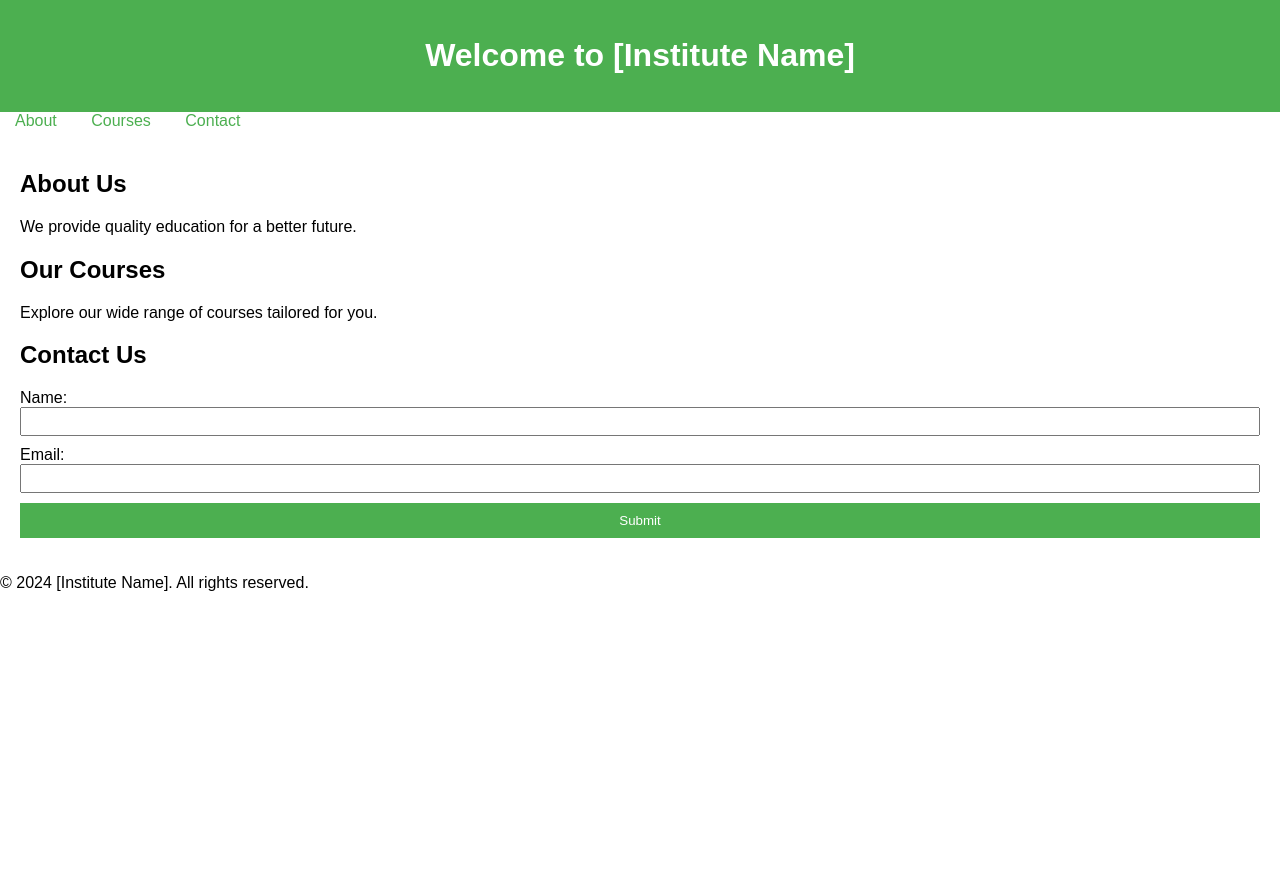
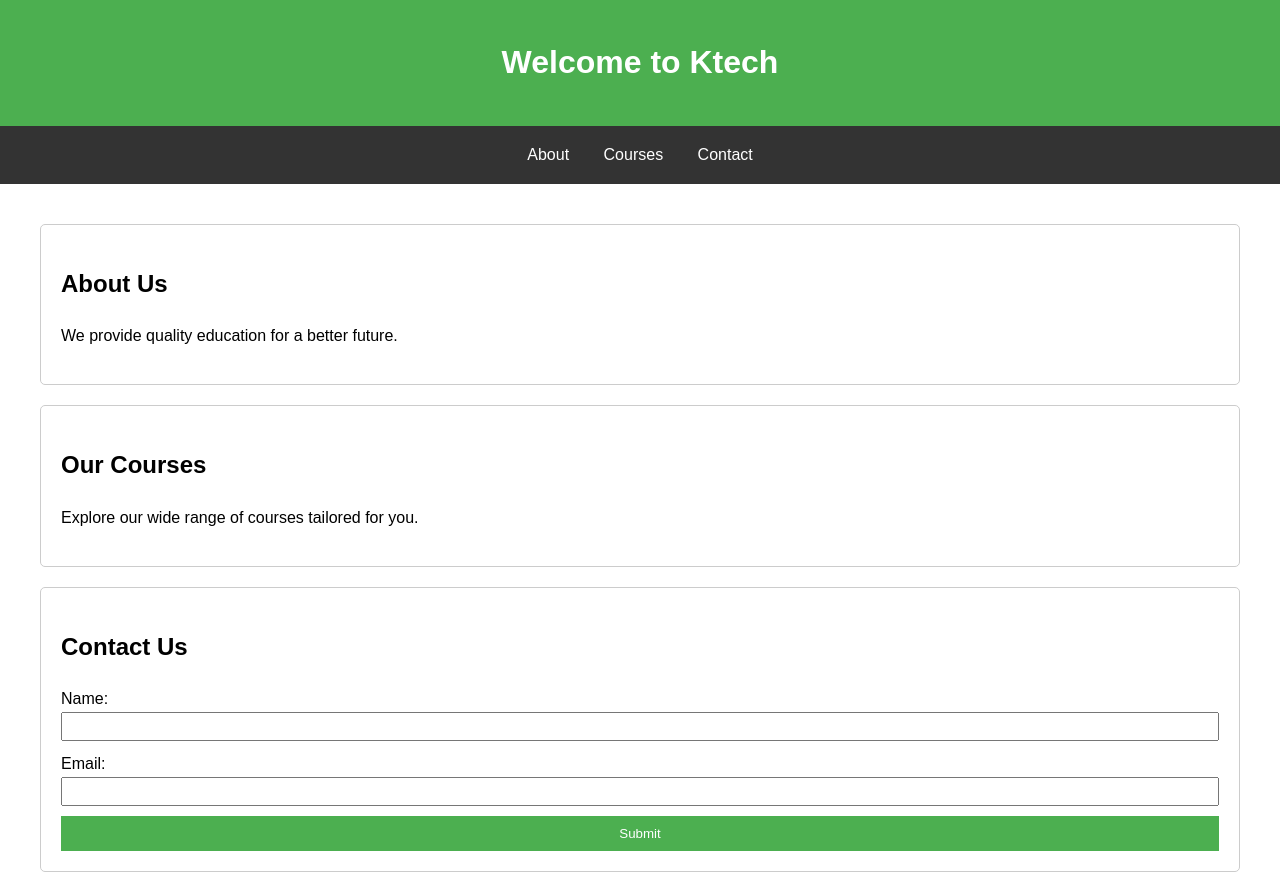
Before and after one commit to pasupureddy/ktech, a plain HTML site: page frontend/index.html in a window 1280 px wide. Shown: the top 872 px of the page. Before the commit the page ends 800 px from the top, so only its background shows below. Drawn offline with Linux system fonts and the light colour scheme; no server answers.

Commit message:
ktech working version-1

```diff
--- a/frontend/css/styles.css
+++ b/frontend/css/styles.css
@@ -34,3 +34,29 @@ button {
     border: none;
     padding: 10px;
 }
+body {
+    font-family: Arial, sans-serif;
+    margin: 0;
+    padding: 0;
+    line-height: 1.6;
+}
+nav {
+    background: #333;
+    color: #fff;
+    padding: 1rem;
+    text-align: center;
+}
+nav a {
+    color: #fff;
+    margin: 0 15px;
+    text-decoration: none;
+}
+nav a:hover {
+    text-decoration: underline;
+}
+section {
+    padding: 20px;
+    margin: 20px;
+    border: 1px solid #ccc;
+    border-radius: 5px;
+}
--- a/frontend/index.html
+++ b/frontend/index.html
@@ -8,7 +8,7 @@
 </head>
 <body>
     <header>
-        <h1>Welcome to [Institute Name]</h1>
+        <h1>Welcome to Ktech</h1>
     </header>
     <nav>
         <a href="#about">About</a>
@@ -38,5 +38,8 @@
     <footer>
         <p>© 2024 [Institute Name]. All rights reserved.</p>
     </footer>
+
+    <!-- Link to your main.js file -->
+    <script src="js/main.js"></script>
 </body>
 </html>
--- a/frontend/js/main.js
+++ b/frontend/js/main.js
@@ -1,3 +1,20 @@
+// Smooth scroll functionality for navigation links
+const navLinks = document.querySelectorAll('nav a');
+navLinks.forEach(link => {
+    link.addEventListener('click', function (event) {
+        event.preventDefault();
+
+        const targetId = this.getAttribute('href').substring(1);
+        const targetElement = document.getElementById(targetId);
+
+        window.scrollTo({
+            top: targetElement.offsetTop,
+            behavior: 'smooth',
+        });
+    });
+});
+
+// Contact form submission handling
 document.getElementById('contact-form').addEventListener('submit', async function (event) {
     event.preventDefault();
     const name = document.getElementById('name').value;
@@ -18,3 +35,24 @@ document.getElementById('contact-form').addEventListener('submit', async functio
         console.error(error);
     }
 });
+
+async function loadCourses() {
+    try {
+        const response = await fetch('http://localhost:5001/api/courses');
+        const courses = await response.json();
+
+        const coursesSection = document.getElementById('courses');
+        const coursesList = document.createElement('ul');
+        courses.forEach(course => {
+            const listItem = document.createElement('li');
+            listItem.innerHTML = `<strong>${course.name}</strong>: ${course.description}`;
+            coursesList.appendChild(listItem);
+        });
+        coursesSection.appendChild(coursesList);
+    } catch (error) {
+        console.error('Error fetching courses:', error);
+    }
+}
+
+// Call loadCourses when the page loads
+document.addEventListener('DOMContentLoaded', loadCourses);
```
Also changed, not shown: backend/app.js (+10 -0 lines), 1 other file.
